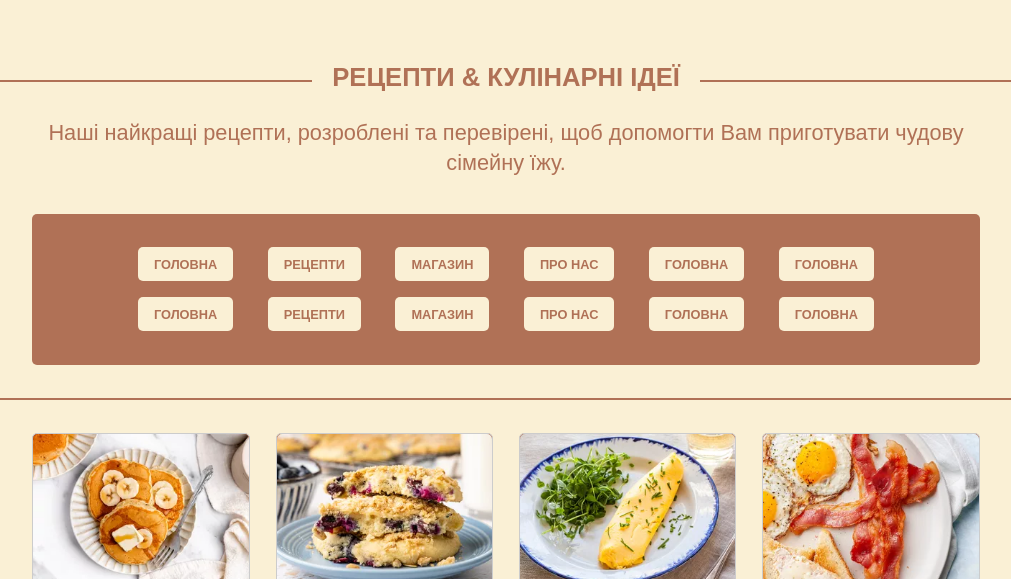
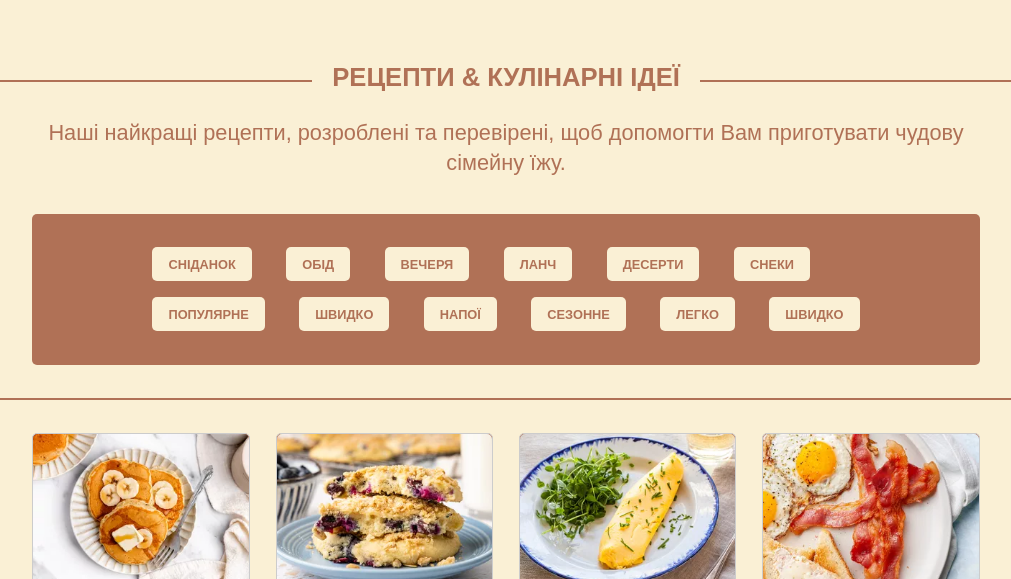
Before and after one commit to kostya-yesypenko/witch-recipes, a plain HTML site: page recipes.html in a window 1280 px wide. Shown: the part 155-734 px from the top of the page, without its empty margins (134-1145 px from the left). Drawn offline with Linux system fonts and the light colour scheme.

Commit message:
Update recipes.html

```diff
--- a/recipes.html
+++ b/recipes.html
@@ -36,20 +36,20 @@
 	<div class="quick-find">
 		<div class="quick-links">
 			<ul>
-				<li><a href="">ГОЛОВНА</a></li>
-				<li><a href="">РЕЦЕПТИ</a></li>
-				<li><a href="">МАГАЗИН</a></li>
-				<li><a href="">ПРО НАС</a></li>
-				<li><a href="">ГОЛОВНА</a></li>
-				<li><a href="">ГОЛОВНА</a></li>
+				<li><a href="">СНІДАНОК</a></li>
+				<li><a href="">ОБІД</a></li>
+				<li><a href="">ВЕЧЕРЯ</a></li>
+				<li><a href="">ЛАНЧ</a></li>
+				<li><a href="">ДЕСЕРТИ</a></li>
+				<li><a href="">СНЕКИ</a></li>
 			</ul>
 			<ul class="additional">
-				<li><a href="">ГОЛОВНА</a></li>
-				<li><a href="">РЕЦЕПТИ</a></li>
-				<li><a href="">МАГАЗИН</a></li>
-				<li><a href="">ПРО НАС</a></li>
-				<li><a href="">ГОЛОВНА</a></li>
-				<li><a href="">ГОЛОВНА</a></li>
+				<li><a href="">ПОПУЛЯРНЕ</a></li>
+				<li><a href="">ШВИДКО</a></li>
+				<li><a href="">НАПОЇ</a></li>
+				<li><a href="">СЕЗОННЕ</a></li>
+				<li><a href="">ЛЕГКО</a></li>
+				<li><a href="">ШВИДКО</a></li>
 			</ul>
 		</div>
 	</div>
```
